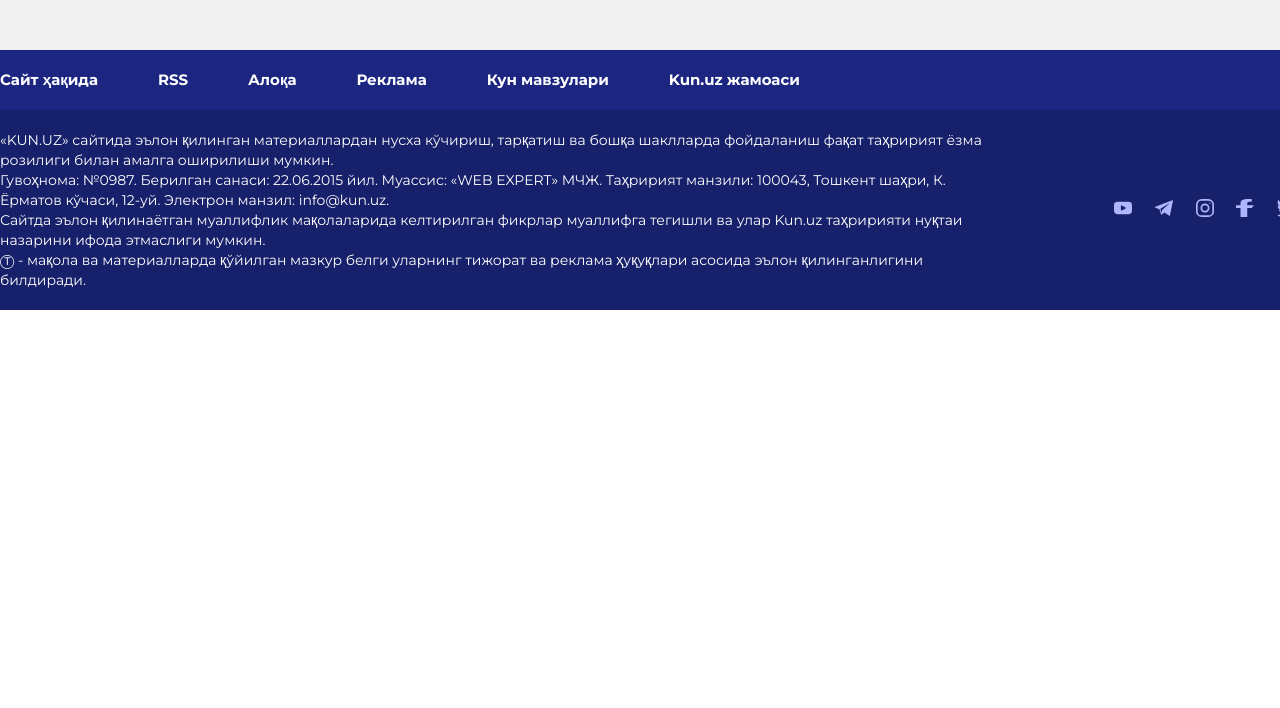
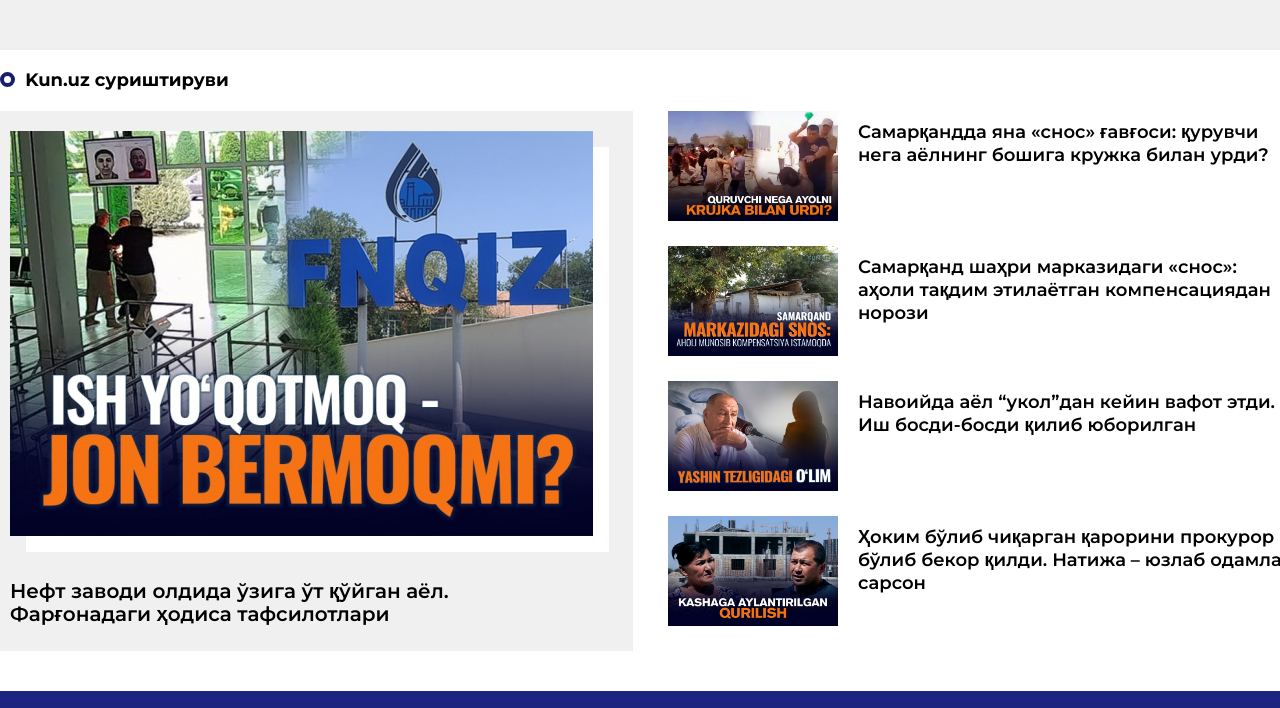
Before and after one commit to Ahmadjon2007/Kun.uz_clone, a plain HTML site: page index.html in a window 1280 px wide. Shown: the part 2500-3208 px from the top of the page. Before the commit the page ends 2810 px from the top, so only its background shows below. Drawn offline with Linux system fonts and the light colour scheme.

Commit message:
Kun.uz_clon

```diff
--- a/css/style.css
+++ b/css/style.css
@@ -7,6 +7,16 @@ time{
     color: #8f8f8f;
     font-size: 12px;
     font-weight: 300;
+}
+.circle-all{
+    position: relative;
+    top: .19px;
+    width: 15px;
+    height: 15px;
+    background: transparent;
+    border: 4px solid #17206A;
+    display: inline-block;
+    border-radius: 50%
 }
 *,
 *::after,
@@ -345,3 +355,35 @@ footer{
     font-weight: 700;
     color: #000;
 }
+
+/* Inquiry-main */
+
+#inquiry-main{
+    width: 100%;
+    padding: 20px 0 40px 0;
+}
+.inquiry-main__bigblock{
+    background-color: #F0F0F0;
+    padding: 20px 40px 20px 10px;
+}
+.inquiry-bb__img{
+    box-shadow: 16px 16px 0px 0px #fff;
+    width:595;
+    height:372;
+}
+.im-content__all{
+    margin-bottom: 25px;
+}
+.inquiry-bb__text{
+    margin-top: 40px;
+    font-size: 20px;
+    font-weight: 600;
+    line-height: 23px;
+}
+.im-con__text{
+    margin: 10px 0 0 20px;
+    font-size: 18px;
+    font-weight: 600;
+    line-height: 23px;
+    color: #000;
+}
--- a/index.html
+++ b/index.html
@@ -119,7 +119,7 @@
                     </div>
                     <div class="editor-choice row col-12">
                         <div class="block-editch__title col-12 space-between row">
-                            <h4 class="bech__title">Муҳаррир танлови</h4>
+                            <h4 class="bech__title"><span class="circle-all"></span> &nbsp;Муҳаррир танлови</h4>
                             <a href="#" class="bech__link">Барчаси</a>
                         </div>
                         <div class="be__contents col-12 row space-between">
@@ -201,7 +201,7 @@
     <section id="actual-main">
         <div class="container">
             <div class="block-actual">
-                <h4 class="bech__title">Долзарб хабарлар</h4>
+                <h4 class="bech__title"><span class="circle-all"></span> &nbsp;Долзарб хабарлар</h4>
             </div>
             <div class="actual-main__contents row space-between">
                 <div class="col-4 main-con_actual">
@@ -234,7 +234,7 @@
     <section id="interview-main">
         <div class="container">
             <div class="block-actual row space-between">
-                <h4 class="bech__title">Интервью</h4>
+                <h4 class="bech__title"><span class="circle-all"></span> &nbsp;Интервью</h4>
                 <a class="interview-block__link" href="#">Интервью</a>
             </div>
             <div class="row interview-main__contents">
@@ -262,6 +262,37 @@
         </div>
     </section>
 
+    <section id="inquiry-main">
+        <div class="container">
+            <div class="block-actual">
+                <h4 class="bech__title"><span class="circle-all"></span> &nbsp;Kun.uz суриштируви</h4>
+            </div>
+            <div class="row space-between">
+                <div class="inquiry-main__bigblock col-4">
+                    <img class="inquiry-bb__img" src="img/katta-surushtiruv.jpg" alt="katta-surushtiruv">
+                    <p class="inquiry-bb__text">Нефт заводи олдида ўзига ўт қўйган аёл. Фарғонадаги ҳодиса тафсилотлари</p>
+                </div>
+                <div class="inquiry-main__contets col-6">
+                    <div class="inquirym-content__1 im-content__all row">
+                        <img class="im-con__img" src="img/surushtiruv-1.jpg" alt="surushtiruvs" width="170" height="110">
+                        <p class="im-con__text">Самарқандда яна «снос» ғавғоси: қурувчи <br> нега аёлнинг бошига кружка билан урди?</p>
+                    </div>
+                    <div class="inquirym-content__2 im-content__all row">
+                        <img class="im-con__img" src="img/surushtiruv-2.jpg" alt="surushtiruvs" width="170" height="110">
+                        <p class="im-con__text">Самарқанд шаҳри марказидаги «снос»:<br>аҳоли тақдим этилаётган компенсациядан<br>норози</p>
+                    </div>
+                    <div class="inquirym-content__3 im-content__all row">
+                        <img class="im-con__img" src="img/surushtiruv-3.jpg" alt="surushtiruvs" width="170" height="110">
+                        <p class="im-con__text">Навоийда аёл “укол”дан кейин вафот этди.<br>Иш босди-босди қилиб юборилган</p>
+                    </div>
+                    <div class="inquirym-content__4 im-content__all row">
+                        <img class="im-con__img" src="img/surushtiruv-4.jpg" alt="surushtiruvs" width="170" height="110">
+                        <p class="im-con__text">Ҳоким бўлиб чиқарган қарорини прокурор<br>бўлиб бекор қилди. Натижа – юзлаб одамлар<br>сарсон</p>
+                    </div>
+                </div>
+            </div>
+        </div>
+    </section>
 
     <footer>
         <div class="footer-nav__header align-ic">
```
Also changed, not shown: img/katta-surushtiruv.jpg (added), img/surushtiruv-1.jpg (added), img/surushtiruv-2.jpg (added), img/surushtiruv-3.jpg (added), img/surushtiruv-4.jpg (added).
